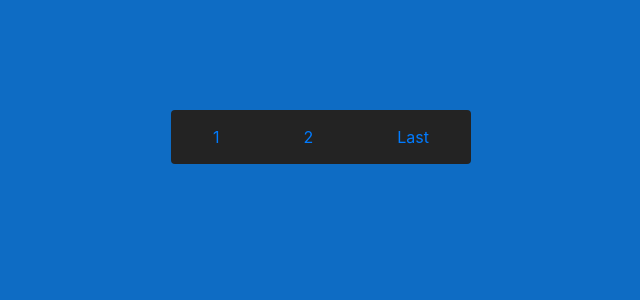
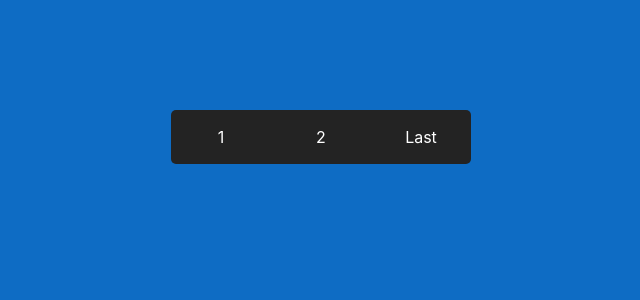
Before and after one commit to Ethan1498/PSDB, a PHP site: page / in a window 1280 px wide. Shown: the part 181-481 px from the top of the page, without its empty margins (319-959 px from the left). Run offline with PHP 8.4, Linux system fonts and the light colour scheme; data that the repository does not hold is empty.

Commit message:
pagination styling

```diff
--- a/assets/homepage/index.css
+++ b/assets/homepage/index.css
@@ -186,13 +186,26 @@ body{
     margin: 0 auto;
     padding: 0;
     background: #232323;
+    border-radius: 5px;
 }
-
-.pagination li{
+.pagination:hover{
+    box-shadow: 1px 2px black;
+}
+.pagenum{
     margin: auto;
+    width: 100%;
+    padding: 15px;
+}
+.pagenum:hover{
+    background-color: #3D3D3D;
+    border-radius: 5px;
+}
+.page{
     color: white;
-    width: 1fr;
-    padding: 15px;
+}
+.page:hover{
+    text-decoration: none;
+    color: white;
 }
 .hidden{
     display: none;
--- a/index.php
+++ b/index.php
@@ -8,11 +8,11 @@
     <div class="col-12 text-center">
         <ul class="pagination">
             <!-- hidden class to be updated once a db is created -->
-            <li class="<?php if($pageno <= 1 ){ echo 'hidden'; }?>"><a href="?pageno=1">First</a></li>
-            <li class="<?php if($pageno <= 1 ){ echo "hidden"; }?>"><a href="<?php  echo "?pageno=".($pageno - 1); ?>"><?php echo $pageno-1?></a></li>
-            <li class="disabled"><a href="#"><?php echo $pageno ?></a></li>
-            <li class="<?php if($pageno >= $total_pages ){ echo 'hidden'; }?>"><a href="<?php echo "?pageno=".($pageno + 1); ?>"><?php echo $pageno+1 ?></a></li>
-            <li class="<?php if($pageno >= $total_pages ){ echo 'hidden'; }?>"><a href="?pageno=<?php echo $total_pages; ?>">Last</a></li>
+            <li class="pagenum <?php if($pageno <= 1 ){ echo 'hidden'; }?>"><a class="page" href="?pageno=1">First</a></li>
+            <li class="pagenum <?php if($pageno <= 1 ){ echo "hidden"; }?>"><a class="page" href="<?php  echo "?pageno=".($pageno - 1); ?>"><?php echo $pageno-1?></a></li>
+            <li class="pagenum disabled"><a class="page" href="#"><?php echo $pageno ?></a></li>
+            <li class="pagenum <?php if($pageno >= $total_pages ){ echo 'hidden'; }?>"><a class="page" href="<?php echo "?pageno=".($pageno + 1); ?>"><?php echo $pageno+1 ?></a></li>
+            <li class="pagenum <?php if($pageno >= $total_pages ){ echo 'hidden'; }?>"><a class="page" href="?pageno=<?php echo $total_pages; ?>">Last</a></li>
         </ul>
     </div>
 </div>
```
